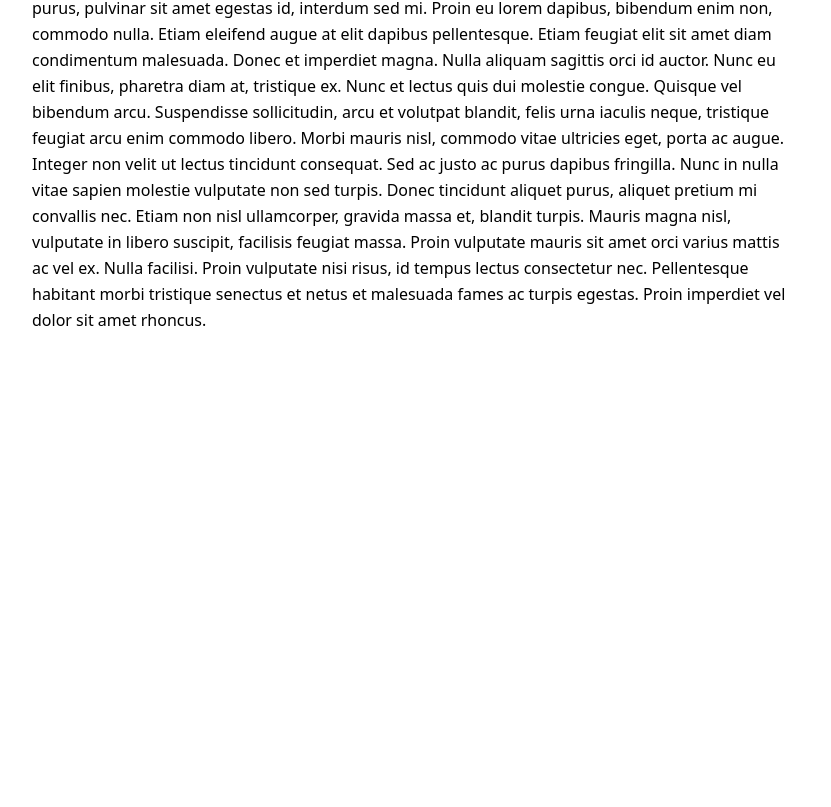
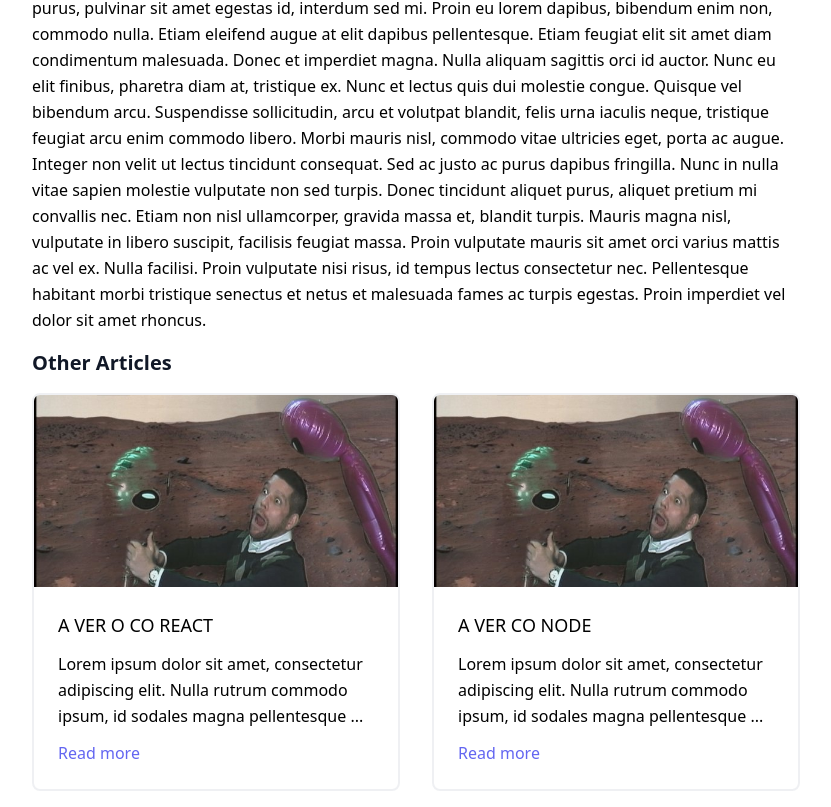
Before and after one commit to Carlos-Del-Valle/ezine_MERNversion, a React (Create React App) app: page /article/learn-cona in a window 1280 px wide. Shown: the part 737-1544 px from the top of the page, without its empty margins (224-1055 px from the left). Before the commit the page ends 1086 px from the top, so only its background shows below. Built offline with nearby package versions, Linux system fonts and the light colour scheme.

Commit message:
Add Article component

```diff
--- /dev/null
+++ b/src/components/Articles.js
@@ -0,0 +1,35 @@
+ import React from "react";
+ import articleContent from "../pages/article-content";
+ import {Link} from "react-router-dom";
+
+const Articles = ({articles}) => {
+
+    return (
+        <>
+            {articles.map((article, index) => (
+                <div key={index} className="p-4 md:w-1/2">
+                    <div className="h-full border-2 border-gray-200 border-opacity-60 rounded-lg overflow-hidden">
+                        <Link to={`/article/${article.name}`}>
+                            <img className="lg:h-48 md:h-36 w-full object-cover object-center"
+                                 src={article.thumbnail}
+                                 alt="blog" />
+                        </Link>
+                        <div className="p-6">
+                            <Link key={index} to={`/article/${article.name}`}>
+                                <h3 className="title-font text-lg font-medium text-gary-900 mb-3">{article.title}</h3>
+                            </Link>
+                            <p className="leading-relaxed mb-3">{article.content[0].substring(0, 115)}...</p>
+                            <div className="flex items-center flex-wrap">
+                                <Link className="text-indigo-500 inline-flex items-center md:mb-2 lg:mb-0" to={`/article/${article.name}`}>
+                                    Read more
+                                </Link>
+                            </div>
+                        </div>
+                    </div>
+                </div>
+            ))}
+        </>
+    )
+}
+
+export default Articles
--- a/src/pages/Article.js
+++ b/src/pages/Article.js
@@ -1,10 +1,12 @@
 import React from 'react'
 import articleContent from "./article-content"
+import Articles from "../components/Articles"
 
 const Article = ({ match }) => {
     const name = match.params.name;
     const article = articleContent.find((article) => article.name === name);
     if(!article) return <h1>Article does not exist</h1>;
+    const otherArticles = articleContent.filter(article => article.name !== name)
 
     return(
         <>
@@ -16,6 +18,12 @@
                     {paragraph}
                 </p>
             ))}
+            <h1 className="sm:text-2x text-xl font-bold mt-4 mb-4 text-gray-900">
+                Other Articles
+            </h1>
+            <div className="flex flex-wrap -m-4">
+                <Articles articles={otherArticles} />
+            </div>
         </>
     )
 }
--- a/src/pages/ArticlesList.js
+++ b/src/pages/ArticlesList.js
@@ -1,6 +1,7 @@
 import React from 'react';
 import articleContent from './article-content';
-import {Link} from "react-router-dom";
+
+import Articles from "../components/Articles";
 
 const ArticlesList = () => {
     return(
@@ -10,28 +11,7 @@
             </h1>
             <div className="container py-4 mx-auto">
                 <div className="flex flex-wrap -m-4">
-                    {articleContent.map((article, index) => (
-                    <div key={index} className="p-4 md:w-1/2">
-                        <div className="h-full border-2 border-gray-200 border-opacity-60 rounded-lg overflow-hidden">
-                            <Link to={`/article/${article.name}`}>
-                                <img className="lg:h-48 md:h-36 w-full object-cover object-center"
-                                     src={article.thumbnail}
-                                     alt="blog" />
-                            </Link>
-                            <div className="p-6">
-                                <Link key={index} to={`/article/${article.name}`}>
-                                    <h3 className="title-font text-lg font-medium text-gary-900 mb-3">{article.title}</h3>
-                                </Link>
-                                <p className="leading-relaxed mb-3">{article.content[0].substring(0, 115)}...</p>
-                                <div className="flex items-center flex-wrap">
-                                    <Link className="text-indigo-500 inline-flex items-center md:mb-2 lg:mb-0" to={`/article/${article.name}`}>
-                                        Read more
-                                    </Link>
-                                </div>
-                            </div>
-                        </div>
-                    </div>
-                    ))}
+                    <Articles articles={articleContent}/>
                 </div>
             </div>
         </>
```
